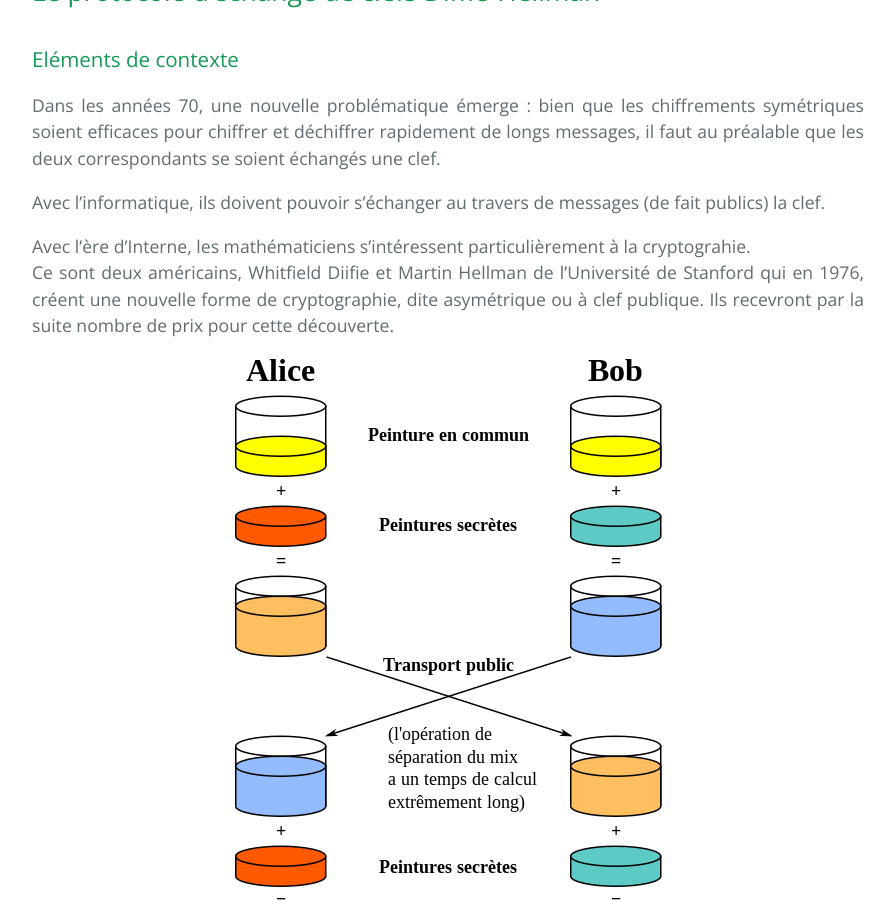
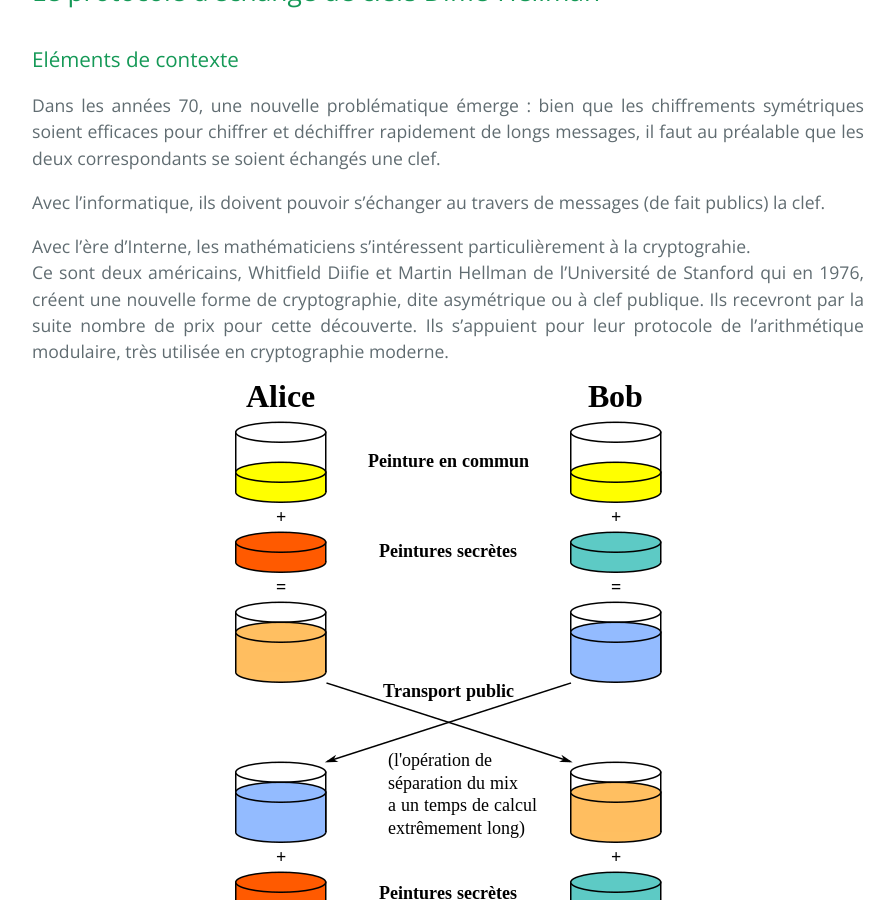
Before and after one commit to SamuelGallay/CryptoTPE, a Jekyll site: the page built from pages/4_Internet/2_diffie-hellman.md, in a window 1280 px wide and 900 px high, scrolled down 428 px. Shown: the whole window, without its empty margins (192-1086 px from the left). Built offline with Jekyll 4.4.1, drawn with Linux system fonts in a browser that asks for light colours; our own code applies the rules of GitHub Pages for plain Markdown files; formulas are drawn with MathJax 3.

Commit message:
Update 2_diffie-hellman.md

```diff
--- a/pages/4_Internet/2_diffie-hellman.md
+++ b/pages/4_Internet/2_diffie-hellman.md
@@ -16,7 +16,7 @@ Dans les années 70, une nouvelle problématique émerge : bien que les chiffrem
 Avec l’informatique, ils doivent pouvoir s’échanger au travers de messages (de fait publics) la clef.
 
 Avec l'ère d'Interne, les mathématiciens s'intéressent particulièrement à la cryptograhie. \\
-Ce sont deux américains, Whitfield Diifie et Martin Hellman de l'Université de Stanford qui en 1976, créent une nouvelle forme de cryptographie, dite asymétrique ou à clef publique. Ils recevront par la suite nombre de prix pour cette découverte.
+Ce sont deux américains, Whitfield Diifie et Martin Hellman de l'Université de Stanford qui en 1976, créent une nouvelle forme de cryptographie, dite asymétrique ou à clef publique. Ils recevront par la suite nombre de prix pour cette découverte. Ils s'appuient pour leur protocole de l'arithmétique modulaire, très utilisée en cryptographie moderne.
 
 
 <img src="{{ "/assets/4_Internet/diffie-hellman1.png" | relative_url }}" alt="diffie" style="margin: 0 auto;display: block;"/>
```
